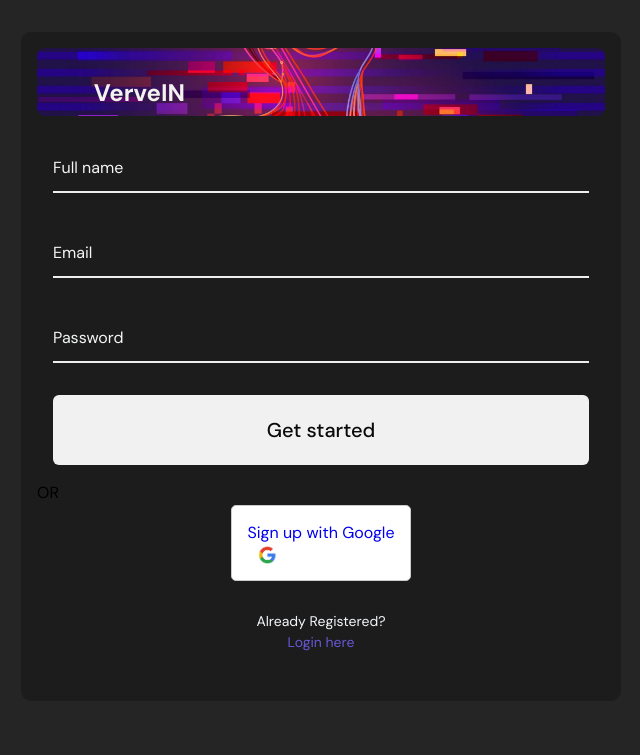
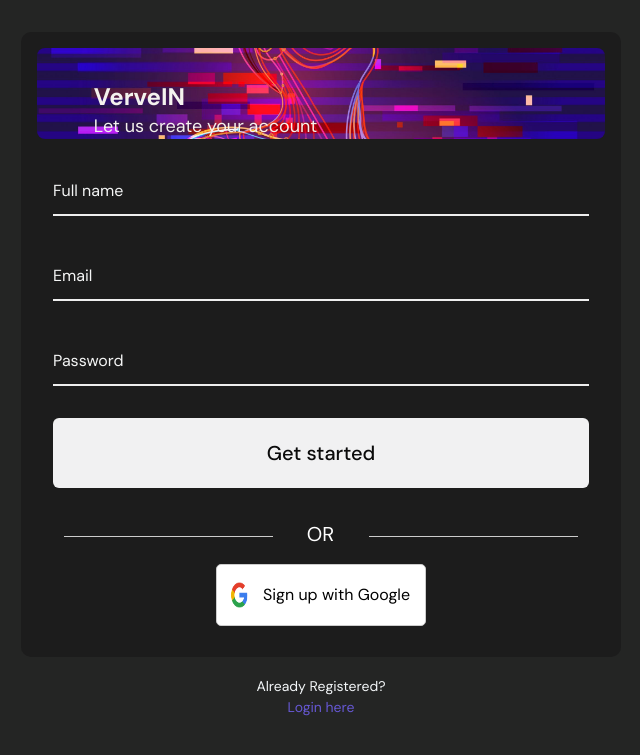
Before and after one commit to Mohitverve/verve, a PHP site: page /signup.html in a window 1280 px wide. Shown: the top 755 px of the page, without its empty margins (319-959 px from the left). Run offline with PHP 8.4, Linux system fonts and the light colour scheme; some libraries are stand-ins or nearby versions.

Commit message:
Update styles.css

```diff
--- a/styles.css
+++ b/styles.css
@@ -1,7 +1,8 @@
-	@import url('https://fonts.googleapis.com/css2?family=DM+Sans:wght@400;500;700&display=swap');
+@import url('https://fonts.googleapis.com/css2?family=DM+Sans:wght@400;500;700&display=swap');
 
 	*, *:after, *:before {
 		box-sizing: border-box;
+		max-height: 625px;
 	}
 
 	body {
@@ -38,7 +39,7 @@
 	.card-image {
 		border-radius: 8px;
 		overflow: hidden;
-		padding-bottom: 12%; /* Decreased height */
+		padding-bottom: 16%; /* Decreased height */
 		background-image: url('VRlibrary.jpeg');
 		background-repeat: no-repeat;
 		background-size: cover; /* Adjusted background size */
@@ -119,6 +120,7 @@
 		color: #0b0b0b;
 		border: 0;
 		transition: background-color 0.3s ease; /* Added transition property */
+		/* font-size:50px; */
 
 		&:focus {
 			outline: 0;
@@ -126,9 +128,76 @@
 
 		&:hover { /* Added hover effect */
 			background-color: #fffafa12; /* Adjusted color on hover */
+			color:white;
 		}
 	}
 
+
+	  .or-line {
+		margin: 15px auto; /* Adjust margin as needed */
+		width: 92%; /* Full width */
+		text-align: center; /* Center the line */
+	  }
+
+	  .or-line:before,
+	  .or-line:after {
+		content: "";
+		display: inline-block;
+		width: 40%; /* Adjust the length of the line */
+		height: 1px; /* Thickness of the line */
+		background-color: #ccc; /* Color of the line */
+		vertical-align: middle; /* Align the line vertically */
+	  }
+
+	  .or-line:before {
+		margin-right: 10px; /* Adjust spacing between line and text */
+	  }
+
+	  .or-line:after {
+		margin-left: 10px; /* Adjust spacing between line and text */
+	  }
+	  .or-line span{
+		color: white;
+		font-size: 20px;
+		margin-right: 20px;
+		margin-left: 20px;
+	  }
+
+	  .button-container {
+		text-align: center; /* Center the button */
+		margin-bottom: 20px;
+	  }
+
+	.google-logo-button {
+		display: inline-block;
+		background-color: #fff;
+		border: 1px solid #ccc;
+		border-radius: 5px;
+		padding: 15px;
+		padding-left: 2px;
+		cursor: pointer;
+		text-decoration: none; /* Remove default anchor underline */
+
+	  }
+
+	  .google-logo-button:hover {
+		background-color: #fffafa12;
+	  }
+
+
+	  .google-logo-button img {
+		display: block;
+		width: 40px; /* Adjust as needed */
+		height: 30px;
+		float: left; /* Align the image to the left */
+		margin-right: 4px;
+	  }
+
+	  .google-logo-button span {
+		line-height: 30px;
+		color: black;
+		font-size: 16px; /* Match the line height with the image height */
+	  }
 
 
 	.card-info {
@@ -143,28 +212,3 @@
 			text-decoration: none;
 		}
 	}
-
-
-	.button-container {
-		text-align: center; /* Center the button */
-	  }
-
-	.google-logo-button {
-		display: inline-block;
-		background-color: #fff;
-		border: 1px solid #ccc;
-		border-radius: 5px;
-		padding: 15px;
-		cursor: pointer;
-		text-decoration: none; /* Remove default anchor underline */
-	  }
-
-	  .google-logo-button:hover {
-		background-color: #0d0c0c;
-	  }
-
-	  .google-logo-button img {
-		display: block;
-		width: 40px; /* Adjust as needed */
-		height: auto;
-	  }
```
